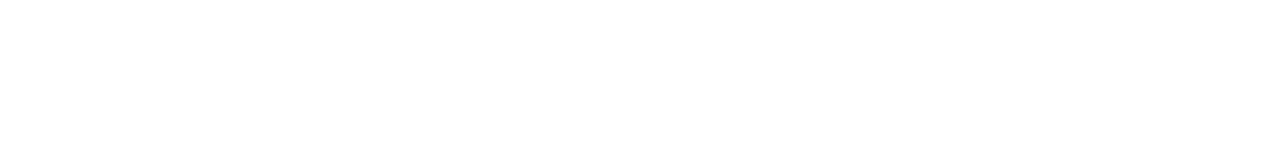
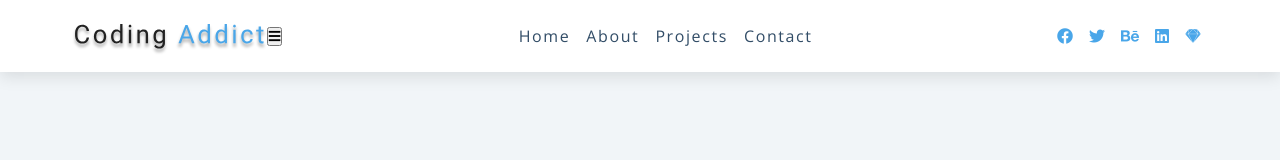
Before and after one commit to gstv1478/navbar, a plain HTML site: page index.html in a window 1280 px wide. Drawn offline with nearby package versions, Linux system fonts and the light colour scheme.

Commit message:
segundo commit

```diff
--- a/app.js
+++ b/app.js
@@ -0,0 +1,13 @@
+const navToggle = document.querySelector(".nav-toogle");
+const links = document.querySelector(".links");
+
+navToggle.addEventListener("click", function () {
+
+    /*if (links.classList.contains("show-links")){
+        links.classList.remove("show-links");
+    } else {
+        links.classList.add("show-links");
+    }
+    --------or-------------*/
+    links.classList.toogle("show-links");
+});
--- a/index.html
+++ b/index.html
@@ -4,9 +4,64 @@
     <meta charset="UTF-8">
     <meta http-equiv="X-UA-Compatible" content="IE=edge">
     <meta name="viewport" content="width=device-width, initial-scale=1.0">
-    <title>Document</title>
+    <title>Navbar</title>
+    <link rel="stylesheet" href="https://cdnjs.cloudflare.com/ajax/libs/font-awesome/5.14.0/css/all.min.css"/>
+    <link rel="stylesheet" href="style.css"/>
 </head>
 <body>
-
+    <nav>
+        <div class="nav-center">
+            <div class="nav-header">
+                <img src="logo.svg" class="logo" alt="logo"/>
+                <button class="nav-toogle">
+                    <i class="fas fa-bars">
+                    </i>
+                </button>
+            </div>
+            <ul class="links">
+                <li>
+                  <a href="index.html">home</a>
+                </li>
+                <li>
+                  <a href="about.html">about</a>
+                </li>
+                <li>
+                  <a href="projects.html">projects</a>
+                </li>
+                <li>
+                  <a href="contact.html">contact</a>
+                </li>
+              </ul>
+              <!-- social media -->
+              <ul class="social-icons">
+                <li>
+                  <a href="https://www.twitter.com">
+                    <i class="fab fa-facebook"></i>
+                  </a>
+                </li>
+                <li>
+                  <a href="https://www.twitter.com">
+                    <i class="fab fa-twitter"></i>
+                  </a>
+                </li>
+                <li>
+                  <a href="https://www.twitter.com">
+                    <i class="fab fa-behance"></i>
+                  </a>
+                </li>
+                <li>
+                  <a href="https://www.twitter.com">
+                    <i class="fab fa-linkedin"></i>
+                  </a>
+                </li>
+                <li>
+                  <a href="https://www.twitter.com">
+                    <i class="fab fa-sketch"></i>
+                  </a>
+                </li>
+              </ul>
+        </div>
+    </nav>
+    <script src="app.js"></script>
 </body>
 </html>
--- a/style.css
+++ b/style.css
@@ -198,11 +198,14 @@ nav {
 .social-icons {
   display: none;
 }
-.links {
-  /* height: 0;
+
+
+  .links {
+  height: 0;
   overflow: hidden;
-  transition: var(--transition); */
+  transition: var(--transition);
 }
+
 .show-links {
   height: 10rem;
 }
```
Also changed, not shown: logo.svg (added).
